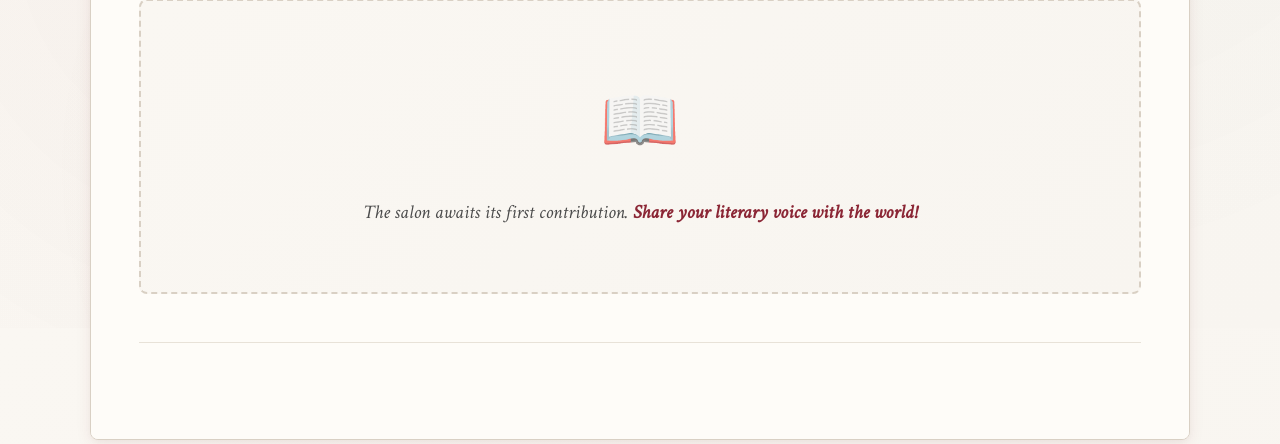
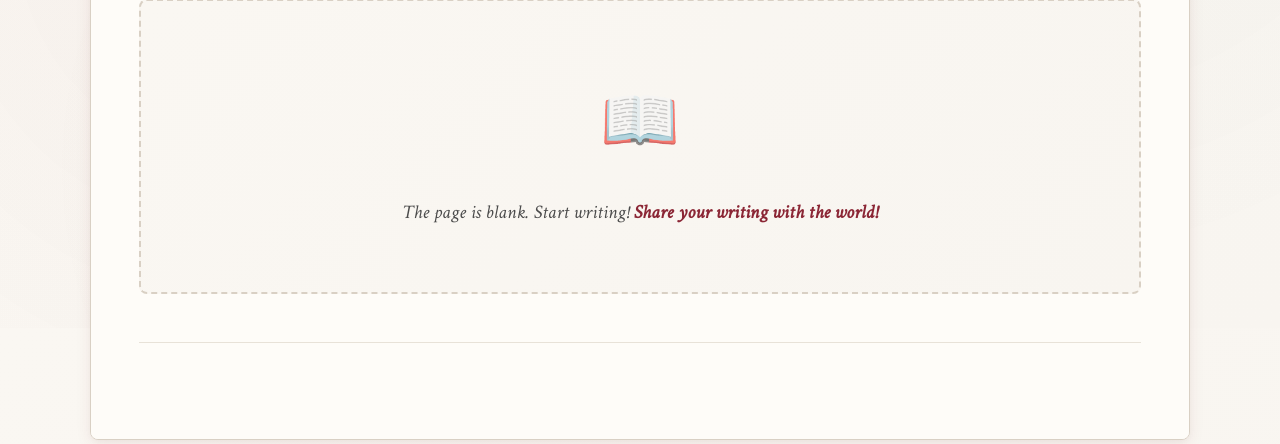
Before and after one commit to SmitBdangar/Bookish-Brio, a Django app: page / in a window 1280 px wide. Shown: the part 472-916 px from the top of the page. Run offline with Django 5.2, Linux system fonts and the light colour scheme; a user stored in the database is signed in; data that the repository does not hold is empty; some web fonts are replaced.

Commit message:
Index post titel name change

```diff
--- a/home/templates/home/add_post.html
+++ b/home/templates/home/add_post.html
@@ -4,7 +4,7 @@
     {% load static %}
     <meta charset="UTF-8">
     <meta name="viewport" content="width=device-width, initial-scale=1.0">
-    <title>Compose New Piece - The Literary Salon</title>
+    <title>Bookish Brio</title>
     <link rel="icon" type="image/png" href="{% static 'img/favicon.png' %}">
     <link href="https://fonts.googleapis.com/css2?family=Crimson+Text:ital,wght@0,400;0,600;1,400&family=Source+Sans+Pro:wght@300;400;600;700&family=Playfair+Display:ital,wght@0,400;0,700;1,400&display=swap" rel="stylesheet">
     <link rel="stylesheet" href="https://cdnjs.cloudflare.com/ajax/libs/font-awesome/6.0.0-beta3/css/all.min.css">
--- a/home/templates/home/index.html
+++ b/home/templates/home/index.html
@@ -5,7 +5,7 @@
 <head>
     <meta charset="UTF-8">
     <meta name="viewport" content="width=device-width, initial-scale=1.0">
-    <title>The Literary Salon</title>
+    <title>Bookish Brio</title>
     <link rel="icon" type="image/png" href="{% static 'img/favicon.png' %}">
     <link
         href="https://fonts.googleapis.com/css2?family=Crimson+Text:ital,wght@0,400;0,600;1,400&family=Source+Sans+Pro:wght@300;400;600;700&family=Playfair+Display:ital,wght@0,400;0,700;1,400&display=swap"
@@ -968,9 +968,9 @@
                     {% empty %}
                     <div class="empty-state">
                         <p>
-                            The salon awaits its first contribution.
+                            The page is blank. Start writing!
                             {% if user.is_authenticated %}
-                            <a href="{% url 'add_post' %}">Share your literary voice with the world!</a>
+                            <a href="{% url 'add_post' %}">Share your writing with the world!</a>
                             {% else %}
                             <a href="{% url 'signup' %}">Join our community</a> to begin the conversation!
                             {% endif %}
--- a/home/templates/home/login.html
+++ b/home/templates/home/login.html
@@ -5,7 +5,7 @@
 <head>
     <meta charset="UTF-8">
     <meta name="viewport" content="width=device-width, initial-scale=1.0">
-    <title>Enter the Salon - The Literary Salon</title>
+    <title>Bookish Brio</title>
     <link rel="icon" type="image/png" href="{% static 'img/favicon.png' %}">
     <link href="https://fonts.googleapis.com/css2?family=Crimson+Text:ital,wght@0,400;0,600;1,400&family=Source+Sans+Pro:wght@300;400;600;700&family=Playfair+Display:ital,wght@0,400;0,700;1,400&display=swap" rel="stylesheet">
     <link rel="stylesheet" href="https://cdnjs.cloudflare.com/ajax/libs/font-awesome/6.0.0-beta3/css/all.min.css">
--- a/home/templates/home/post_detail.html
+++ b/home/templates/home/post_detail.html
@@ -5,7 +5,7 @@
 <head>
     <meta charset="UTF-8">
     <meta name="viewport" content="width=device-width, initial-scale=1.0">
-    <title>{{ post.title }} - The Literary Salon</title>
+    <title>{{ post.title }} - Bookish Brio</title>
     <link rel="icon" type="image/png" href="{% static 'img/favicon.png' %}">
     <link href="https://fonts.googleapis.com/css2?family=Crimson+Text:ital,wght@0,400;0,600;1,400&family=Source+Sans+Pro:wght@300;400;600;700&family=Playfair+Display:ital,wght@0,400;0,700;1,400&display=swap" rel="stylesheet">
     <link rel="stylesheet" href="https://cdnjs.cloudflare.com/ajax/libs/font-awesome/6.0.0-beta3/css/all.min.css">
--- a/home/templates/home/profile.html
+++ b/home/templates/home/profile.html
@@ -5,7 +5,7 @@
 <head>
     <meta charset="UTF-8">
     <meta name="viewport" content="width=device-width, initial-scale=1.0">
-    <title>Author Profile - The Literary Salon</title>
+    <title>Bookish Brio</title>
     <link rel="icon" type="image/png" href="{% static 'img/favicon.png' %}">
     <link href="https://fonts.googleapis.com/css2?family=Crimson+Text:ital,wght@0,400;0,600;1,400&family=Source+Sans+Pro:wght@300;400;600;700&family=Playfair+Display:ital,wght@0,400;0,700;1,400&display=swap" rel="stylesheet">
     <link rel="stylesheet" href="https://cdnjs.cloudflare.com/ajax/libs/font-awesome/6.0.0-beta3/css/all.min.css">
--- a/home/templates/home/signup.html
+++ b/home/templates/home/signup.html
@@ -5,7 +5,7 @@
 <head>
     <meta charset="UTF-8">
     <meta name="viewport" content="width=device-width, initial-scale=1.0">
-    <title>Join the Circle - The Literary Salon</title>
+    <title>Bookish Brio</title>
     <link rel="icon" type="image/png" href="{% static 'img/favicon.png' %}">
     <link href="https://fonts.googleapis.com/css2?family=Crimson+Text:ital,wght@0,400;0,600;1,400&family=Source+Sans+Pro:wght@300;400;600;700&family=Playfair+Display:ital,wght@0,400;0,700;1,400&display=swap" rel="stylesheet">
     <link rel="stylesheet" href="https://cdnjs.cloudflare.com/ajax/libs/font-awesome/6.0.0-beta3/css/all.min.css">
```
